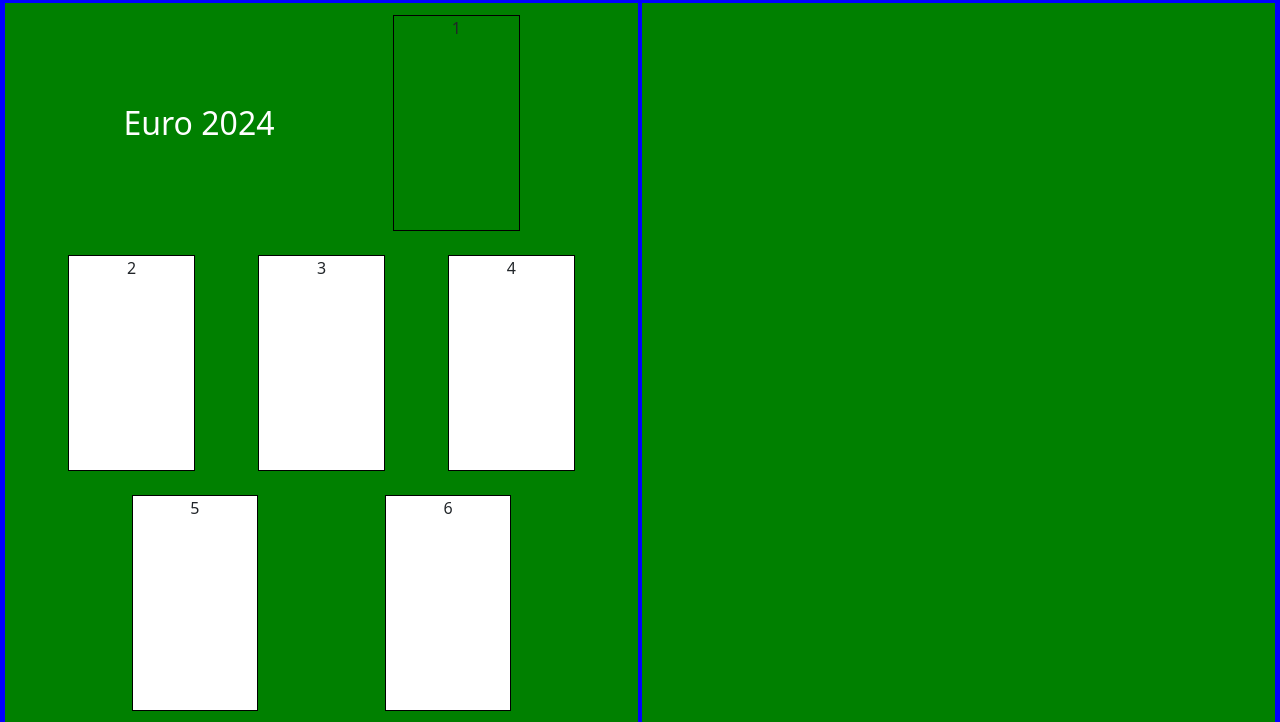
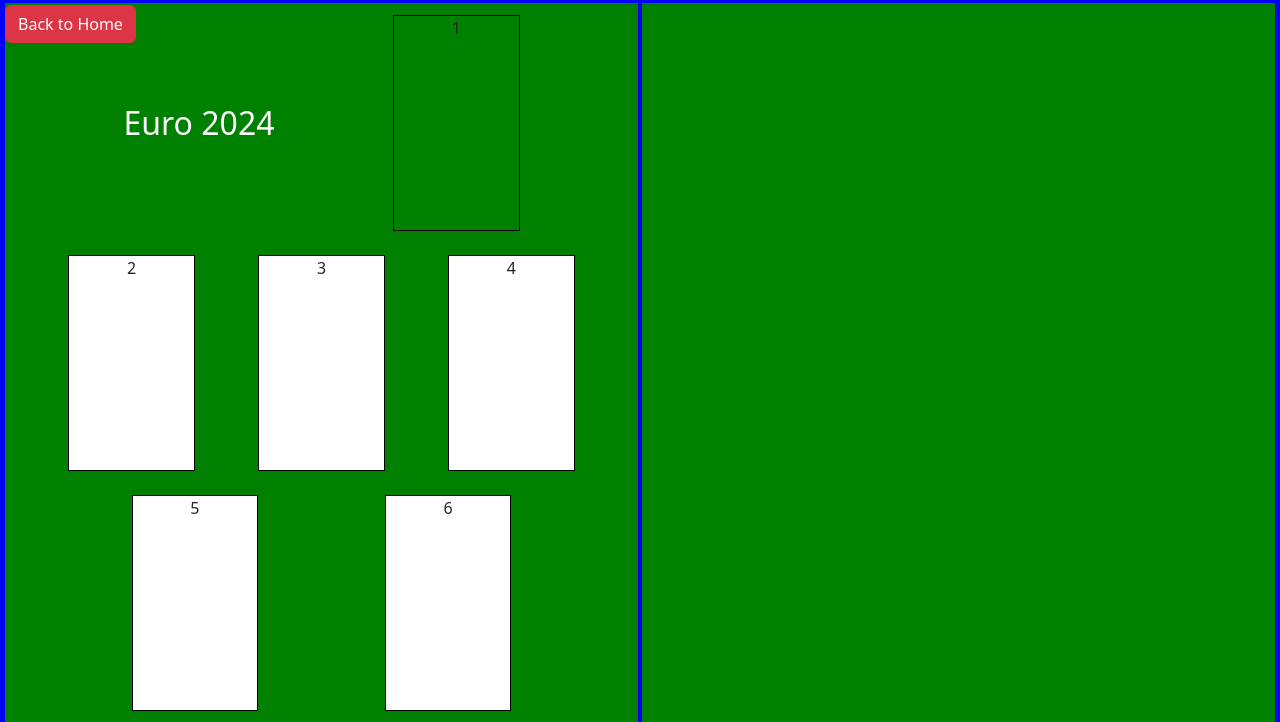
Before and after one commit to ben-hockley/Euro-2024-Album, a Flask app: a page that uses templates/album.html in a window 1280 px wide. Shown: the top 722 px of the page. Run offline with Flask 3, Linux system fonts and the light colour scheme; data that the repository does not hold is empty.

Commit message:
bacm to home button from album

```diff
--- a/static/CSS/album.css
+++ b/static/CSS/album.css
@@ -62,3 +62,8 @@
     margin-top: auto;
     margin-bottom: auto;
 }
+#backToHome{
+    position:fixed;
+    left:5px;
+    top:5px;
+}
--- a/static/JS/album.js
+++ b/static/JS/album.js
@@ -157,3 +157,9 @@
     //add Team Name to top of left page
     document.getElementsByClassName('TeamName')[0].innerHTML = Team;
 }
+
+username = window.location.href.split("/").pop();
+
+$("#backToHome").on("click", function() {
+    window.location.href = '/home/' + username;
+});
--- a/static/JS/home.js
+++ b/static/JS/home.js
@@ -7,3 +7,6 @@
 $("#album").on("click", function() {
     window.location.href = '/album/' + username;
 });
+$("#backToHome").on("click", function() {
+    window.location.href = '/home/' + username;
+});
--- a/templates/album.html
+++ b/templates/album.html
@@ -6,9 +6,13 @@
         <!--Bootstrap5-->
         <link href="https://cdn.jsdelivr.net/npm/bootstrap@5.3.3/dist/css/bootstrap.min.css" rel="stylesheet">
         <script src="https://cdn.jsdelivr.net/npm/bootstrap@5.3.3/dist/js/bootstrap.bundle.min.js"></script>
+
+        <!--JQuery-->
+        <script src="https://ajax.googleapis.com/ajax/libs/jquery/3.7.1/jquery.min.js"></script>
     </head>
     <body>
         <div class="hideThis">{{checklist}}</div> <!--Hidden element to contain checklist-->
+        <button class="btn btn-danger" id="backToHome">Back to Home</button>
         <div class="page">
             <div class="divider">
                 <h2 class="TeamName"></h2>
```
